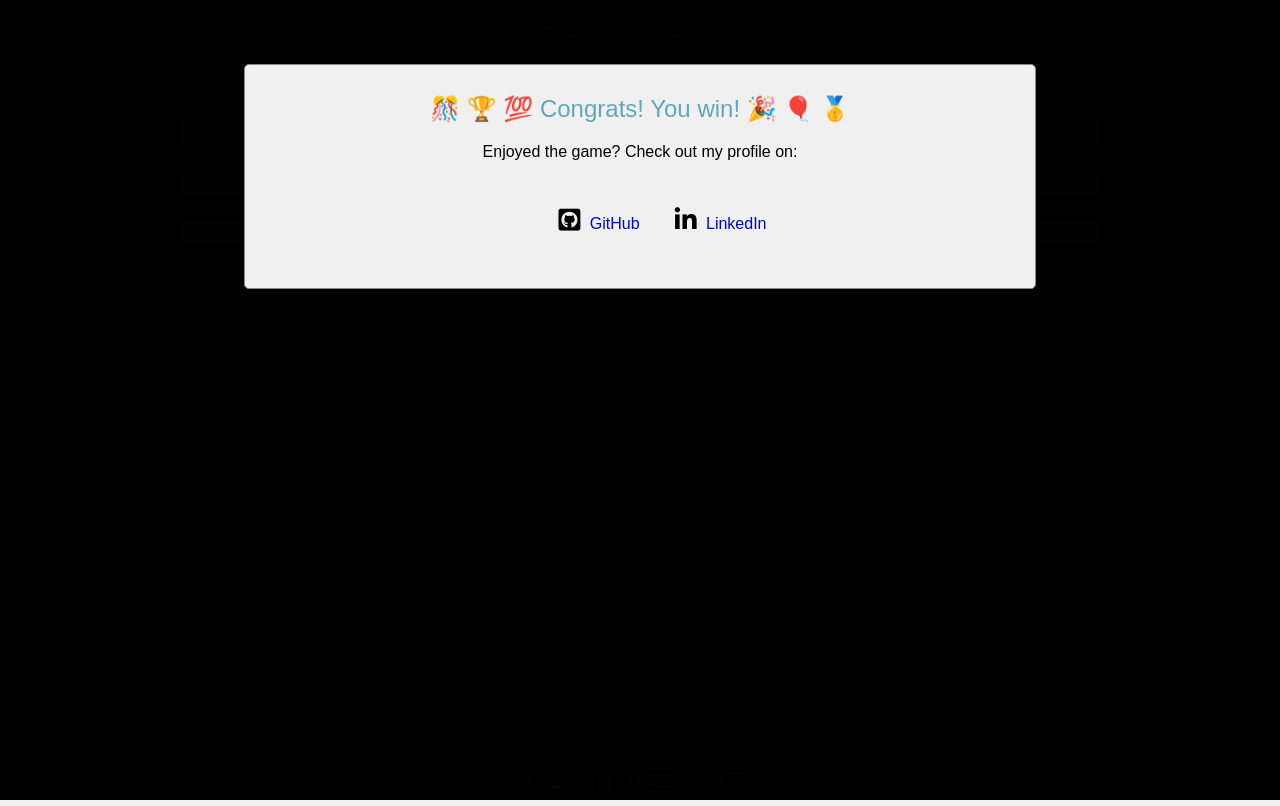
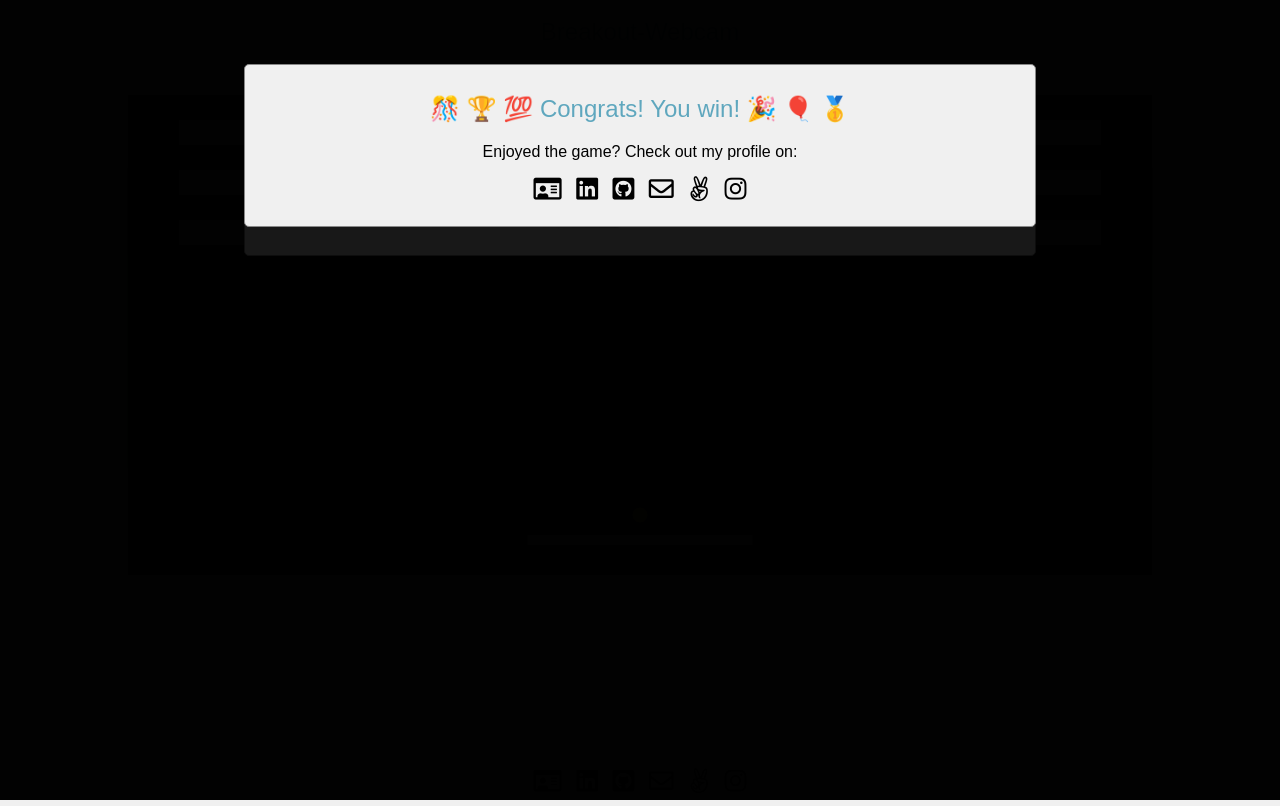
Before and after one commit to huangtonyj/Breakout-Webcam, a website built with webpack: page index.html in a window 1280 px wide. Built offline with nearby package versions, Linux system fonts and the light colour scheme.

Commit message:
Change winning modal contact info

```diff
--- a/index.html
+++ b/index.html
@@ -70,7 +70,7 @@
         Welcome to Breakout-Webcam!
       </h1>
       <p>
-        Want to play by waving your 👋? (📷 required)
+        Want to play by waving your 👋? (📷required)
       </p>
       <div>
         <button id='button-tf-webcam'>
@@ -111,20 +111,32 @@
         Enjoyed the game? Check out my profile on:
       </p>
 
-      <ul>
-        <li>
-          <a href='https://github.com/huangtonyj' target="_blank">
-            <i class="fab fa-github-square"></i> GitHub
+        <div id="contacts-container">
+          <a href="https://www.huangtonyj.com" target="_blank">
+            <!-- <i class="far fa-id-card" /> -->
+            <i class="far fa-id-card"></i>
           </a>
-        </li>
 
-        <li>
-          <a href='https://www.linkedin.com/in/tonyjhuang/' target="_blank">
-            <i class="fab fa-linkedin-in"></i> LinkedIn
+          <a href="https://www.linkedin.com/in/tonyjhuang/" target="_blank">
+            <i class="fab fa-linkedin"></i>
           </a>
-        </li>
-      </ul>
 
+          <a href="https://github.com/huangtonyj" target="_blank">
+            <i class="fab fa-github-square"></i>
+          </a>
+
+          <a href="mailto:huangtonyj91@gmail.com?Subject=Hello%20Tony">
+            <i class="far fa-envelope"></i>
+          </a>
+
+          <a href="https://angel.co/tony-huang-10" target="_blank">
+            <i class="fab fa-angellist"></i>
+          </a>
+
+          <a href="https://www.instagram.com/futuretony/" target="_blank">
+            <i class="fab fa-instagram"></i>
+          </a>
+        </div>
     </div>
   </div>
 
```
